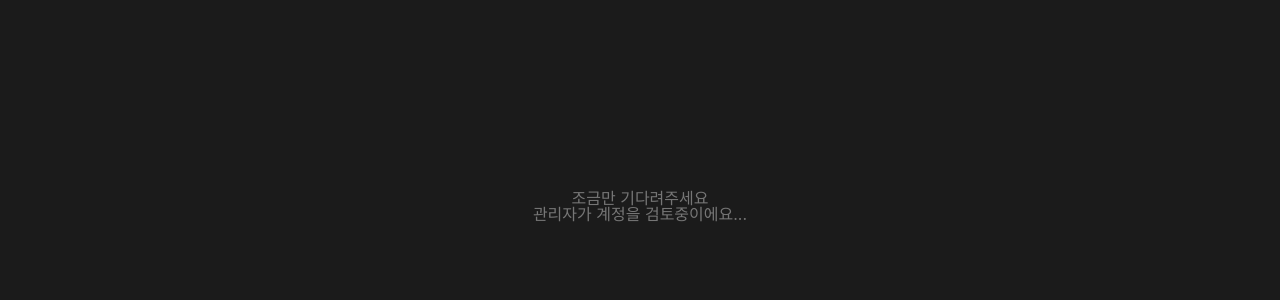
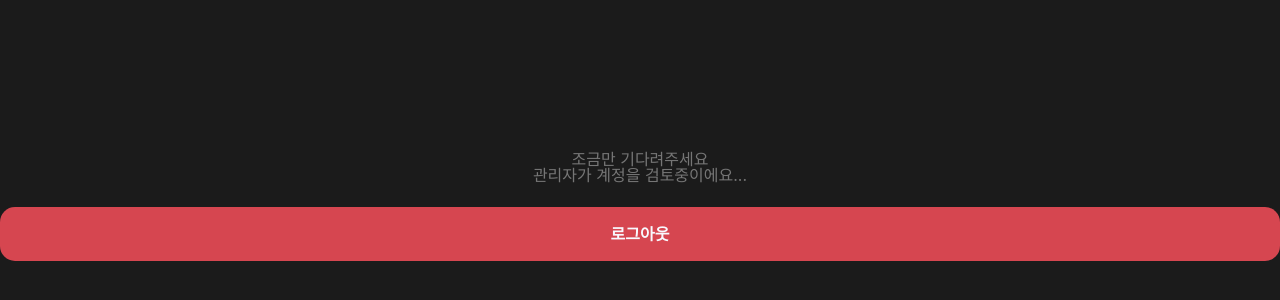
Before and after one commit to jayu125/saerom-council-app, a React (Vite) app: page /no-access in a window 1280 px wide. Shown: the part 194-494 px from the top of the page. Built offline with nearby package versions, Linux system fonts and the light colour scheme; a web font is replaced by a local one.

Commit message:
update: no-access페이지에 로그아웃 버튼 추가

```diff
--- a/src/pages/noAccessPage.jsx
+++ b/src/pages/noAccessPage.jsx
@@ -1,4 +1,5 @@
 import styled from "styled-components";
+import { supabase } from "../supabaseClient";
 
 const Wrapper = styled.div`
   width: 100%;
@@ -15,11 +16,49 @@ const Text = styled.div`
   font-size: 16px;
 `;
 
+const LogoutButton = styled.div`
+  width: 100%;
+  height: 54px;
+  border-radius: 15px;
+  background-color: var(--point-red);
+  color: var(--Text-main);
+  display: flex;
+  justify-content: center;
+  align-items: center;
+  font-weight: 600;
+  font-size: 16px;
+  margin-top: 24px;
+
+  &:active {
+    transition: all 0.15s;
+    transform: var(--active-transform);
+    background-color: var(--background-lower);
+  }
+`;
+
 export default function NoAccessPage() {
+  const handleLogout = async () => {
+    try {
+      // Supabase 세션 제거
+      const { error } = await supabase.auth.signOut();
+      if (error) {
+        console.error("로그아웃 중 에러:", error);
+        alert("로그아웃 중 오류가 발생했습니다.");
+        return;
+      }
+      const navigate = useNavigate();
+      // 로그인 페이지로 이동
+      navigate("/login", { replace: true });
+    } catch (err) {
+      console.error("handleLogout 에서 에러:", err);
+      alert("로그아웃 처리 중 문제가 발생했습니다.");
+    }
+  };
   return (
     <Wrapper>
       <Text>조금만 기다려주세요</Text>
       <Text>관리자가 계정을 검토중이에요...</Text>
+      <LogoutButton onClick={handleLogout}>로그아웃</LogoutButton>
     </Wrapper>
   );
 }
```
